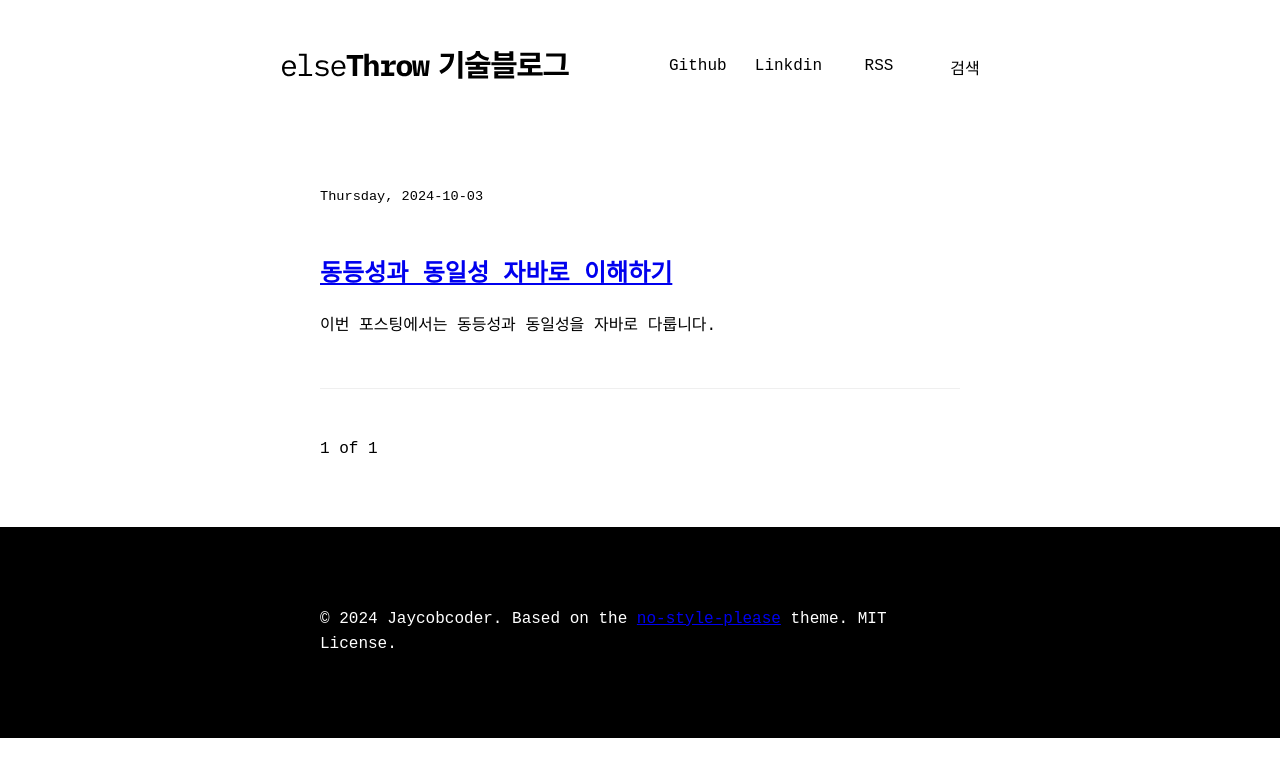
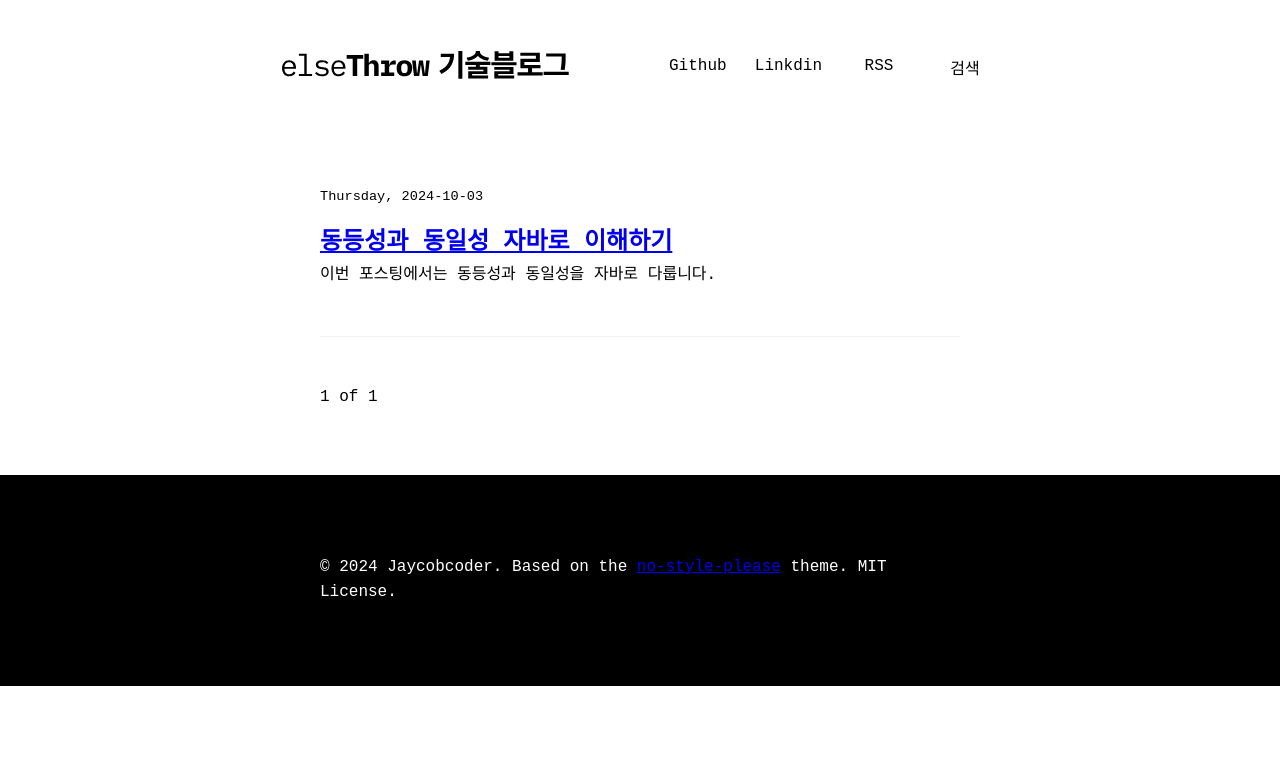
Before and after one commit to jaycobcoder/jaycobcoder.github.io, a Jekyll site: the page built from index.html, in a window 1280 px wide. Shown: the top 777 px of the page. Built offline with Jekyll 4.4.1, drawn with Linux system fonts in a browser that asks for light colours; the list of posts is cut into pages by our own code.

Commit message:
추가: post title

```diff
--- a/_sass/no-style-please.scss
+++ b/_sass/no-style-please.scss
@@ -183,6 +183,10 @@ footer {
   font-size: 85%;
 }
 
+.post-item h2 {
+  margin: 0;
+}
+
 pre table, pre table th, pre table td {
   border: none;
   border-collapse: collapse;
```
